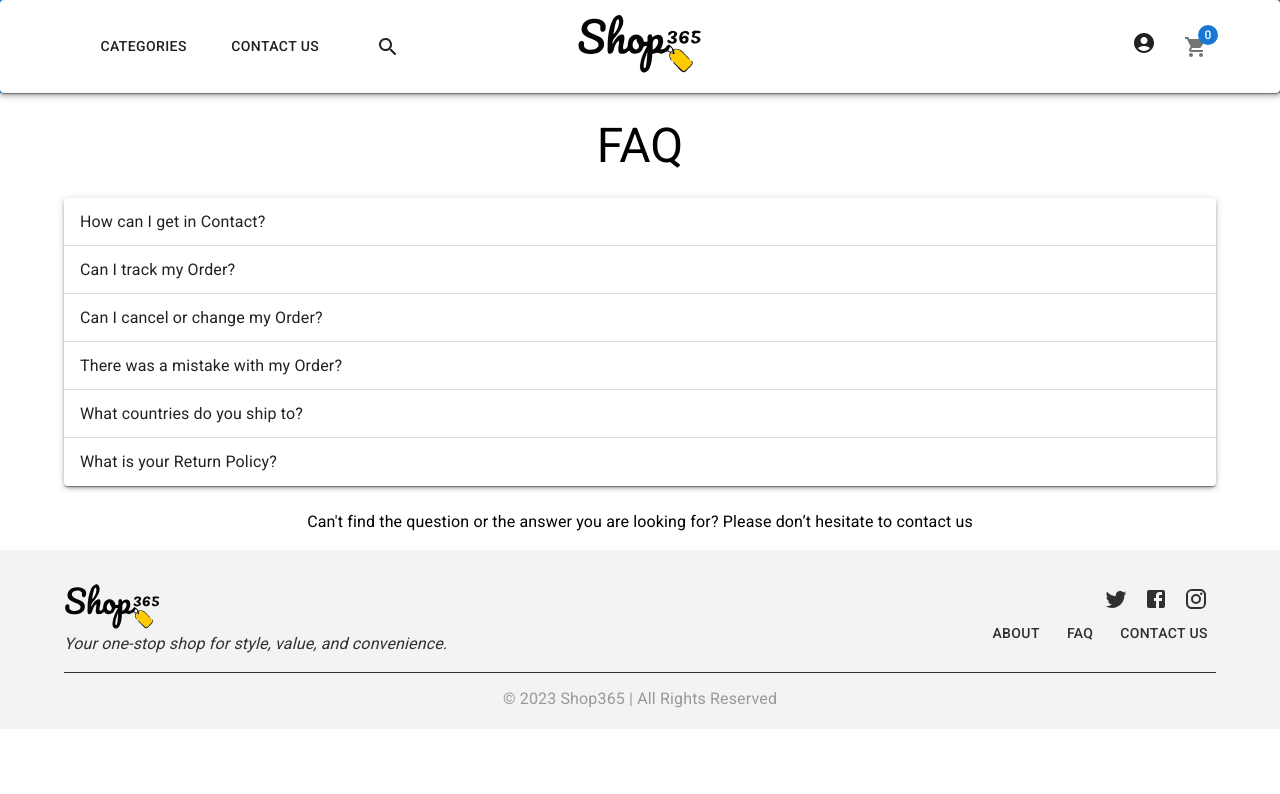
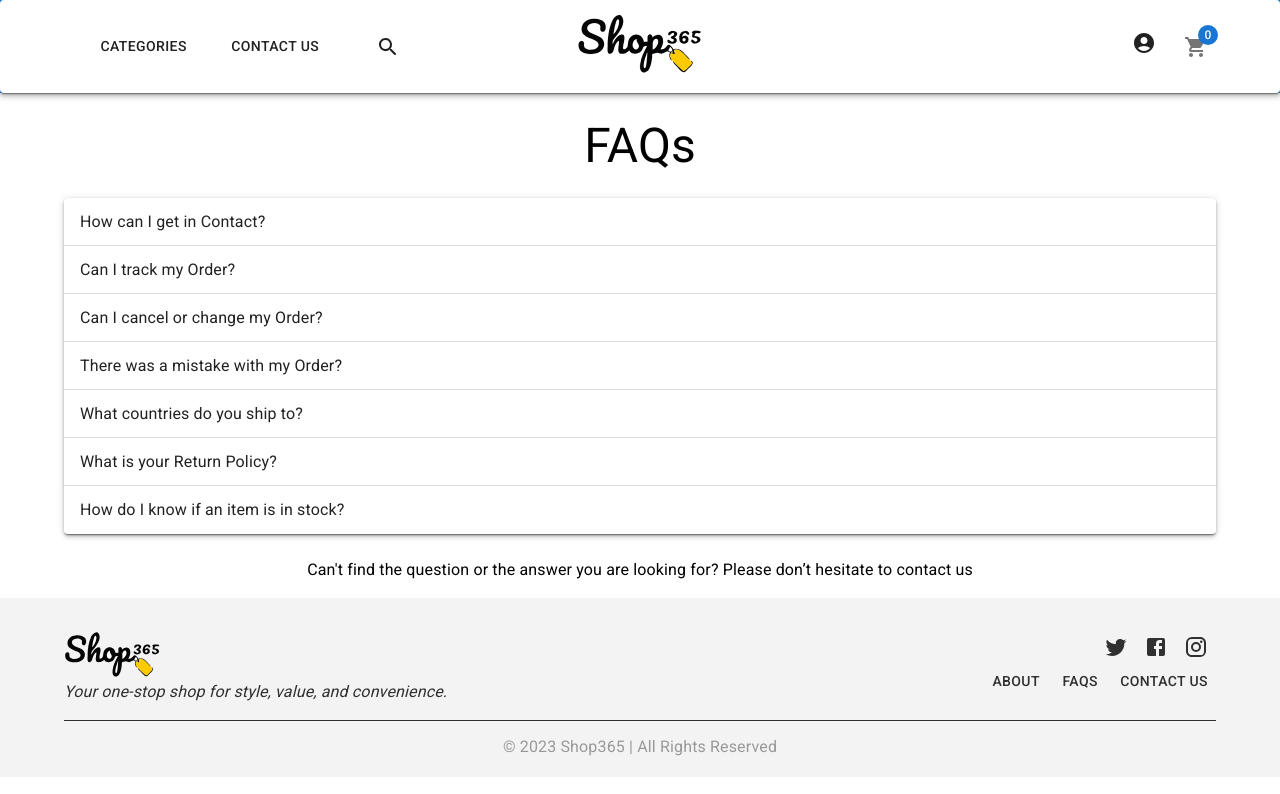
Before and after one commit to iosazee/shop-365, a React (Create React App) app: page /faq in a window 1280 px wide. Shown: the top 794 px of the page. Built offline with nearby package versions, Linux system fonts and the light colour scheme; no server answers; the database is empty.

Commit message:
add question and fixed Typo

```diff
--- a/src/assets/FAQ.json
+++ b/src/assets/FAQ.json
@@ -17,16 +17,21 @@
     {
         "id": 4,
         "question" : "There was a mistake with my Order?",
-        "answer" : "If you received the wrong item, or if something is missing from your order, we are sorry! Please fill out a contact form including your name and order number. We will try and solve this issue as fast as possible"
+        "answer" : "If you received the wrong item, or if something is missing from your order, we are sorry! Please fill out a contact form including your name and order number. We will try and solve this issue as fast as possible."
     },
     {
         "id": 5,
         "question" : "What countries do you ship to?",
-        "answer" : "We ship to over 150 countries, for a full list please fill in a contact form and the full list will be emailed to you"
+        "answer" : "We ship to over 150 countries, for a full list please fill in a contact form and the full list will be emailed to you."
     },
     {
         "id": 6,
         "question" : "What is your Return Policy?",
         "answer" : "If 30 days have gone by since your purchase, unfortunately we can’t offer you a refund or exchange. To be eligible for a return, your item must be unused and in the same condition that you received it. It must also be in the original packaging. "
+    },
+    {
+        "id": 7,
+        "question": "How do I know if an item is in stock?",
+        "answer": "If you are able to select your colour and size then you are in luck, we have your selected item available. Please note that until you finalise your purchase, your item/s can be purchased by another customer as we do not reserve stock which is held in your shopping bag. If you do see any other piece on our site that you would like to know more about or find out when it will be back in stock, please email info@ryderlabel.com and we will answer your query."
     }
 ]
--- a/src/components/Faq.js
+++ b/src/components/Faq.js
@@ -12,7 +12,7 @@ function Faq(){
 
     return(
         <Container>
-            <Typography variant="h3" style={{marginTop:25}}>FAQ</Typography>
+            <Typography variant="h3" style={{marginTop:25}}>FAQs</Typography>
             <Paper elevation={3} sx={{my: 3}}>
                 {FAQ.map((faq) => {
                 return (
--- a/src/components/Footer.js
+++ b/src/components/Footer.js
@@ -51,7 +51,7 @@ function Footer(){
                 </Button>
                 <Button style={{color: '#303030', textDecoration: 'none', backgroundColor: 'transparent' }}>
                   <Link to="/faq" style={{color: '#303030', textDecoration: 'none' }}>
-                    FAQ
+                    FAQs
                   </Link>
                 </Button>
                 <Button style={{color: '#303030', textDecoration: 'none', backgroundColor: 'transparent' }}>
```
